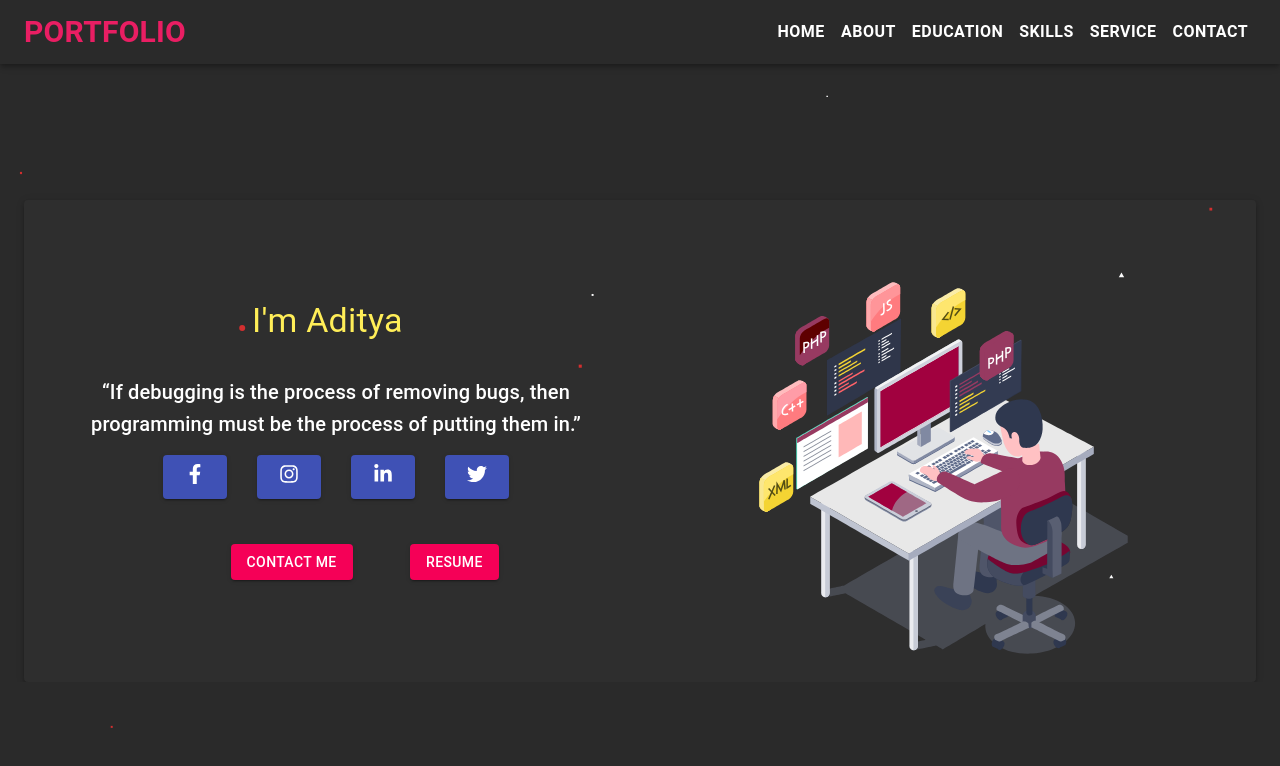
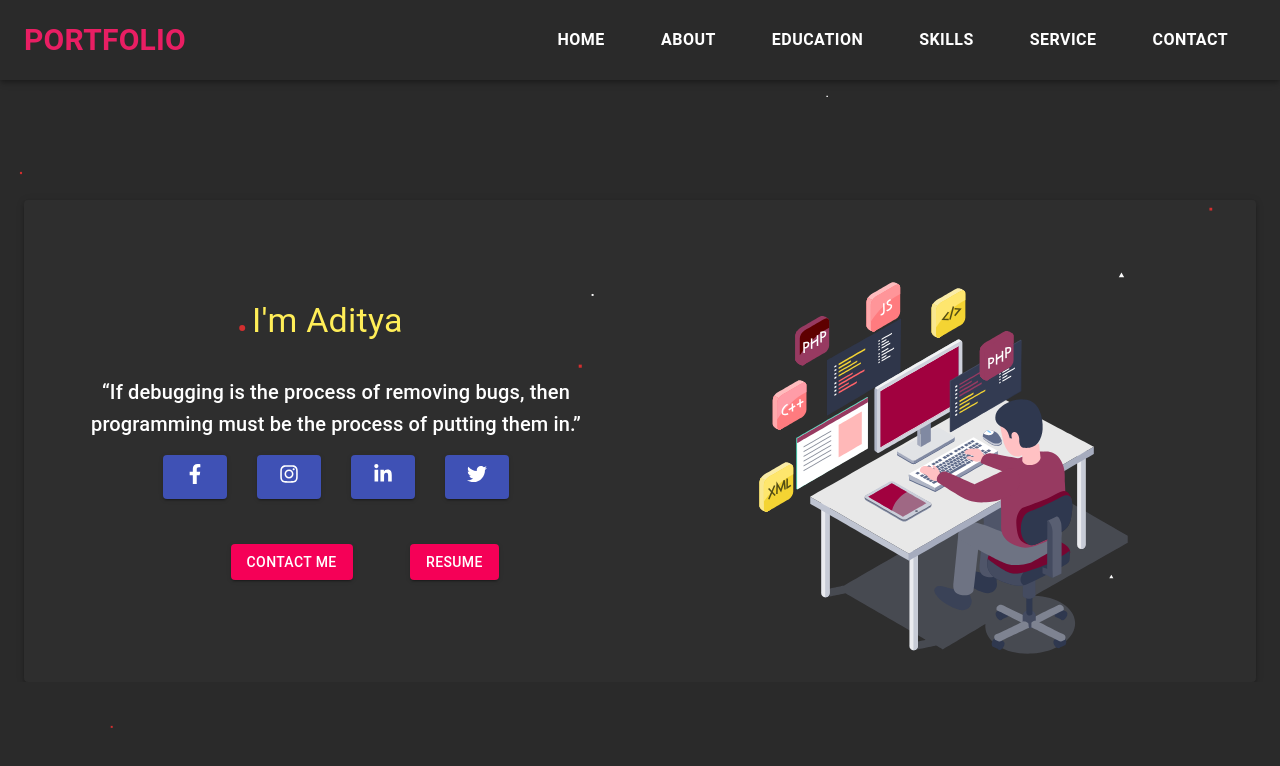
Before and after one commit to adityas-ops/portfolio, a React (Create React App) app: page / in a window 1280 px wide. Shown: the top 766 px of the page. Built offline with nearby package versions, Linux system fonts and the light colour scheme.

Commit message:
Update Navbar1.jsx

```diff
--- a/src/component/navbar/Navbar1.jsx
+++ b/src/component/navbar/Navbar1.jsx
@@ -78,7 +78,7 @@ const Navbar1 = (props) => {
                     </Typography>
                     <Box sx={{ display: { xs: 'none', sm: 'block' }, color: '#ffffff' }}>
                         {navItems.map((item, index) => (
-                            <Button key={item} sx={{ color: 'white', fontWeight: '600', fontSize: '16px' }} component={NavLink} to={Link[index]}>
+                            <Button key={item} sx={{ color: 'white', fontWeight: '600', fontSize: '16px', margin: '20px' }} component={NavLink} to={Link[index]}>
                                 {item}
                             </Button>
                         ))}
```
